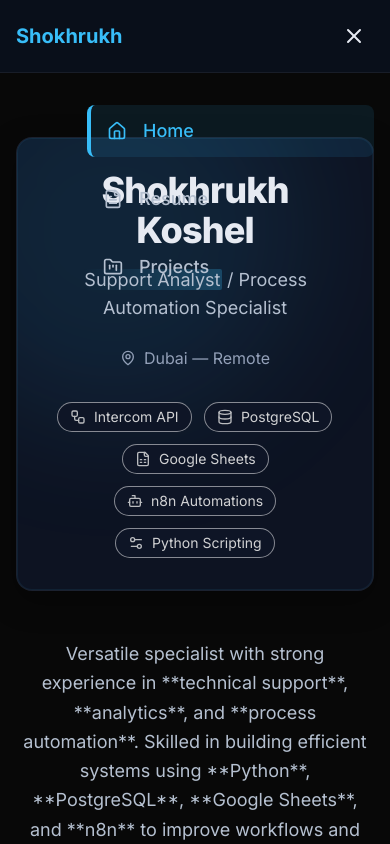
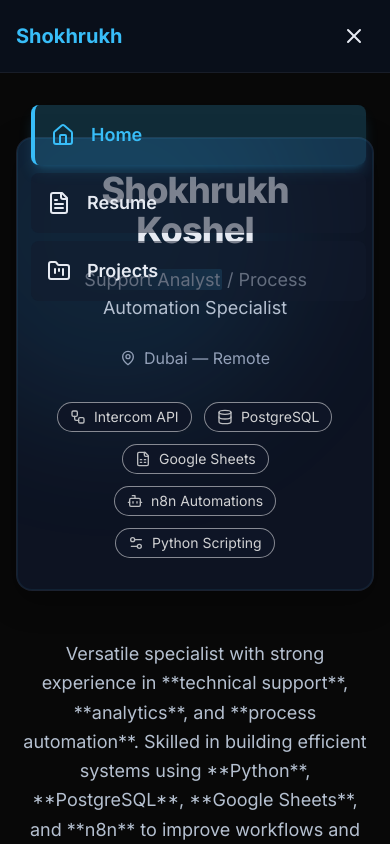
Before and after one commit to Shokhrukhman/resume, a Next.js app: page / in a window 390 px wide. Both pictures are taken after a click on the button "Toggle menu". Shown: the top 844 px of the page. Built offline with nearby package versions, Linux system fonts and the light colour scheme.

Commit message:
Fix mobile burger menu: improve visibility and usability

```diff
--- a/components/Navigation.tsx
+++ b/components/Navigation.tsx
@@ -86,21 +86,21 @@ export function Navigation() {
         {/* Mobile Menu Overlay */}
         {isOpen && (
           <div
-            className="md:hidden fixed inset-0 top-[73px] bg-black/50 backdrop-blur-sm z-30"
+            className="md:hidden fixed inset-0 top-[73px] bg-black/80 z-30"
             onClick={() => setIsOpen(false)}
           />
         )}
 
         {/* Mobile Menu */}
         <div
-          className={`md:hidden fixed inset-y-0 right-0 top-[73px] w-80 max-w-[85vw] bg-midnight-950/98 backdrop-blur-md z-40 shadow-2xl border-l border-border-subtle transition-all duration-300 ease-in-out ${
+          className={`md:hidden fixed inset-y-0 right-0 top-[73px] w-full max-w-sm bg-midnight-950 border-l border-accent/20 z-40 shadow-2xl transition-all duration-300 ease-in-out ${
             isOpen
               ? 'opacity-100 visible translate-x-0'
               : 'opacity-0 invisible translate-x-full'
           }`}
         >
-          <div className="container mx-auto px-4 py-8">
-            <div className="flex flex-col space-y-4">
+          <div className="h-full flex flex-col p-6 pt-8">
+            <div className="flex flex-col space-y-2">
               {navItems.map((item) => {
                 const Icon = item.icon
                 return (
@@ -108,14 +108,14 @@ export function Navigation() {
                     key={item.href}
                     href={item.href}
                     onClick={() => setIsOpen(false)}
-                    className={`flex items-center gap-4 px-4 py-3 rounded-lg transition-all duration-300 ${
+                    className={`flex items-center gap-4 px-4 py-4 rounded-lg transition-all duration-300 ${
                       isActive(item.href)
-                        ? 'text-accent bg-accent/10 border-l-4 border-accent'
-                        : 'text-text-secondary hover:text-accent hover:bg-midnight-800'
+                        ? 'text-accent bg-accent/20 border-l-4 border-accent shadow-lg shadow-accent/20'
+                        : 'text-text-primary bg-midnight-800/50 hover:text-accent hover:bg-midnight-800 hover:border-l-4 hover:border-accent/50'
                     }`}
                   >
-                    <Icon className="h-5 w-5" />
-                    <span className="text-lg font-medium">{item.label}</span>
+                    <Icon className="h-6 w-6 flex-shrink-0" />
+                    <span className="text-lg font-semibold">{item.label}</span>
                   </Link>
                 )
               })}
```
